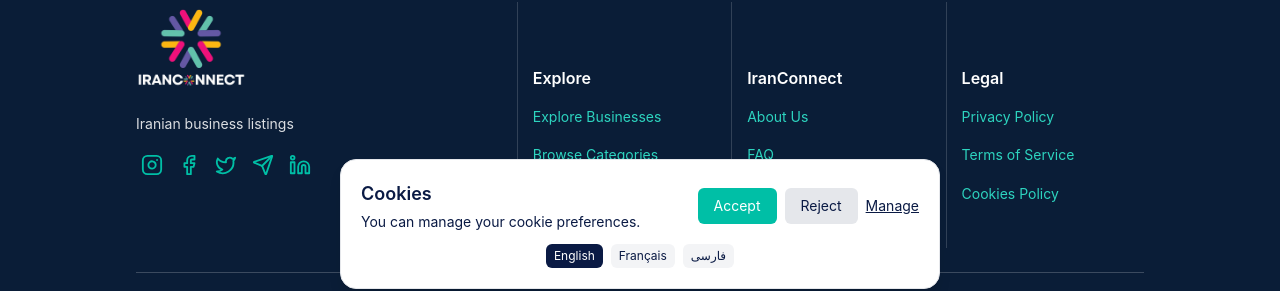
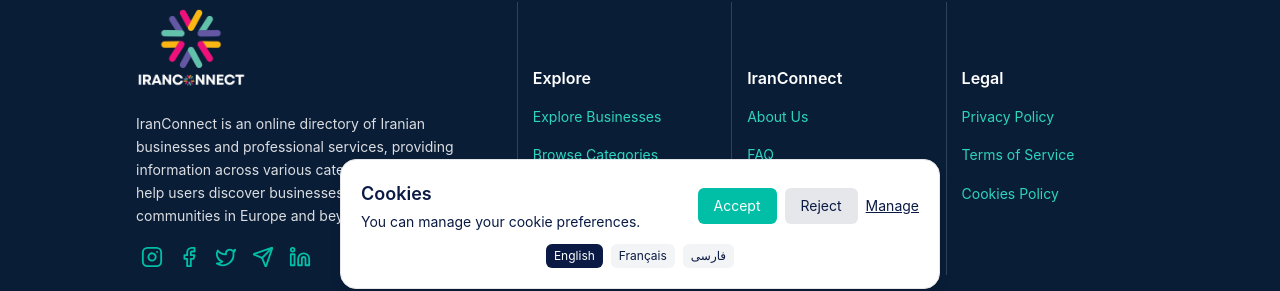
Before and after one commit to iranconnect/iranconnect-frontend, a Next.js app: page /search in a window 1280 px wide. Shown: the part 495-786 px from the top of the page. Built offline with nearby package versions, Linux system fonts and the light colour scheme; no server answers.

Commit message:
content(footer): refine neutral SEO brand description

```diff
--- a/components/Footer.jsx
+++ b/components/Footer.jsx
@@ -15,7 +15,7 @@ import {
 const FOOTER_TEXT = {
   en: {
     description:
-      'Iranian business listings',
+      'IranConnect is an online directory of Iranian businesses and professional services, providing information across various categories and locations to help users discover businesses within Iranian communities in Europe and beyond.',
     explore: 'Explore',
     search: 'Explore Businesses',
     categories: 'Browse Categories',
```
